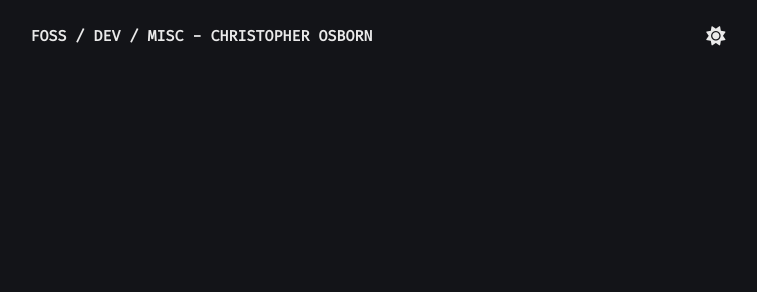
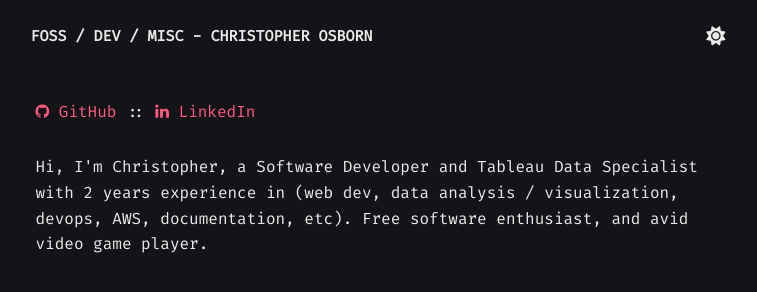
Before and after one commit to xinjalin/xinjain.github.io, a plain HTML site: page index.html in a window 1280 px wide. Shown: the whole page, without its empty margins (257-1014 px from the left). Drawn offline with Linux system fonts and the light colour scheme.

Commit message:
bio section

```diff
--- a/index.html
+++ b/index.html
@@ -3,13 +3,19 @@
     <head>
         <meta charset="UTF-8" />
         <meta name="viewport" content="width=device-width, initial-scale=1.0" />
+        <link rel="preconnect" href="https://fonts.gstatic.com" />
         <link
             href="https://fonts.googleapis.com/css?family=Fira Code"
             rel="stylesheet"
         />
+        <link rel="preconnect" href="https://cdnjs.cloudflare.com" />
         <link
             href="https://cdnjs.cloudflare.com/ajax/libs/font-awesome/6.0.0-beta3/css/all.min.css"
             rel="stylesheet"
+        />
+        <link
+            rel="stylesheet"
+            href="https://cdnjs.cloudflare.com/ajax/libs/font-awesome/4.7.0/css/font-awesome.min.css"
         />
 
         <link rel="stylesheet" type="text/css" href="styles/styles.css" />
@@ -29,6 +35,31 @@
                 </button>
             </section>
             <!-- comment -->
+            <section id="bio">
+                <div>
+                    <p>
+                        <a href="https://github.com/xinjalin">
+                            <i class="fa fa-github"></i>
+                            GitHub
+                        </a>
+                        ::
+                    </p>
+                    <p>
+                        <a
+                            href="https://www.linkedin.com/in/christopher-osborn-60b4b9233/"
+                        >
+                            <i class="fa fa-linkedin"></i>
+                            LinkedIn
+                        </a>
+                    </p>
+                </div>
+                <p>
+                    Hi, I'm Christopher, a Software Developer and Tableau Data
+                    Specialist with 2 years experience in (web dev, data
+                    analysis / visualization, devops, AWS, documentation, etc).
+                    Free software enthusiast, and avid video game player.
+                </p>
+            </section>
         </main>
 
         <script src="js/script.js"></script>
--- a/styles/styles.css
+++ b/styles/styles.css
@@ -6,6 +6,7 @@
 :root {
     --background-color: rgb(19, 20, 24);
     --text-color: rgb(234, 234, 234);
+    --bio-text-color: rgb(255, 89, 125);
 }
 
 body {
@@ -63,6 +64,32 @@ body {
     color: var(--text-color);
 }
 
+#bio {
+    display: flex;
+    flex-direction: column;
+    margin-top: 15px;
+    padding-top: 7.5px;
+    padding-bottom: 7.5px;
+}
+#bio div {
+    display: flex;
+    flex-direction: row;
+    padding-top: 15px;
+    padding-bottom: 20px;
+}
+#bio p {
+    padding: 5px;
+    color: var(--text-color);
+}
+
+#bio a {
+    color: var(--bio-text-color);
+    text-decoration: none;
+}
+#bio i {
+    color: var(--bio-text-color);
+}
+
 /* Style on small devices */
 @media screen and (max-width: 480px) {
     #intro {
@@ -91,4 +118,5 @@ body.dark-mode #theme-icon-moon {
 body.dark-mode {
     --background-color: rgb(255, 255, 255);
     --text-color: rgb(51, 51, 51);
+    --bio-text-color: rgb(50, 87, 209);
 }
```
